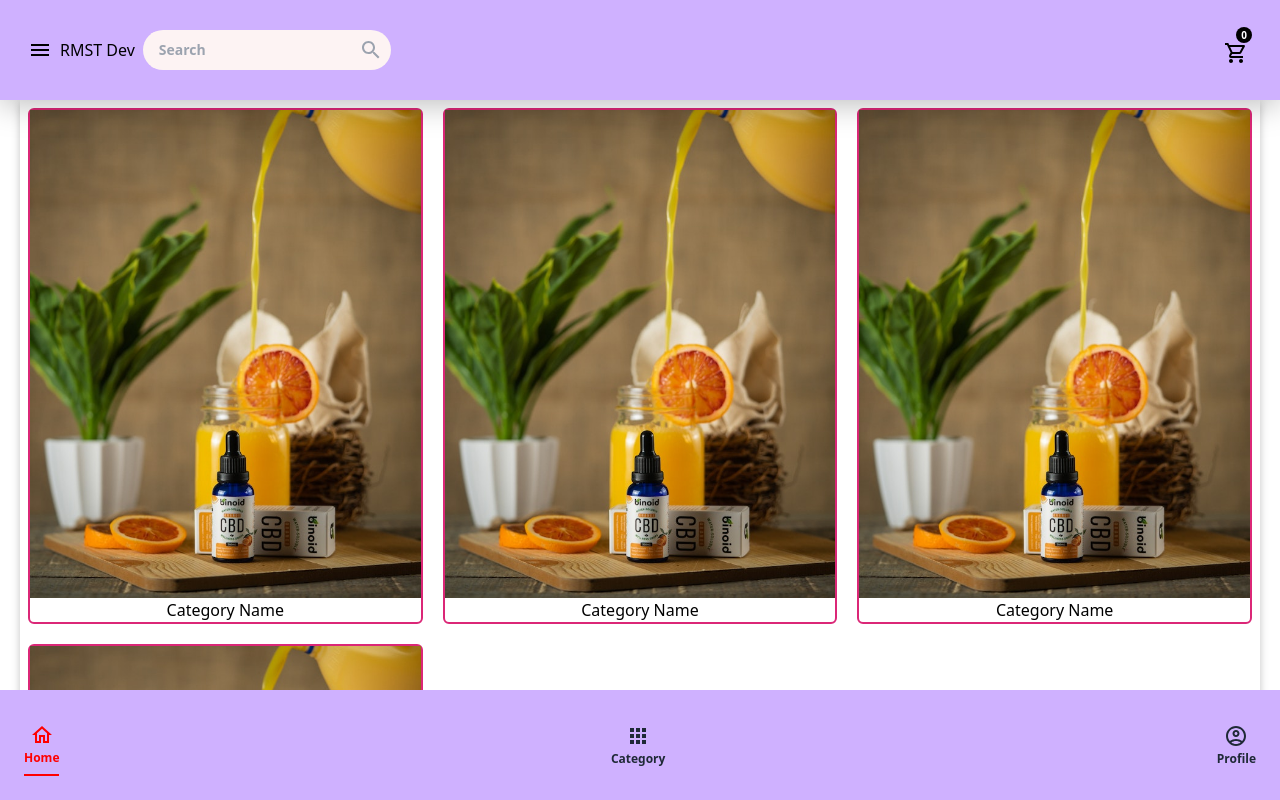
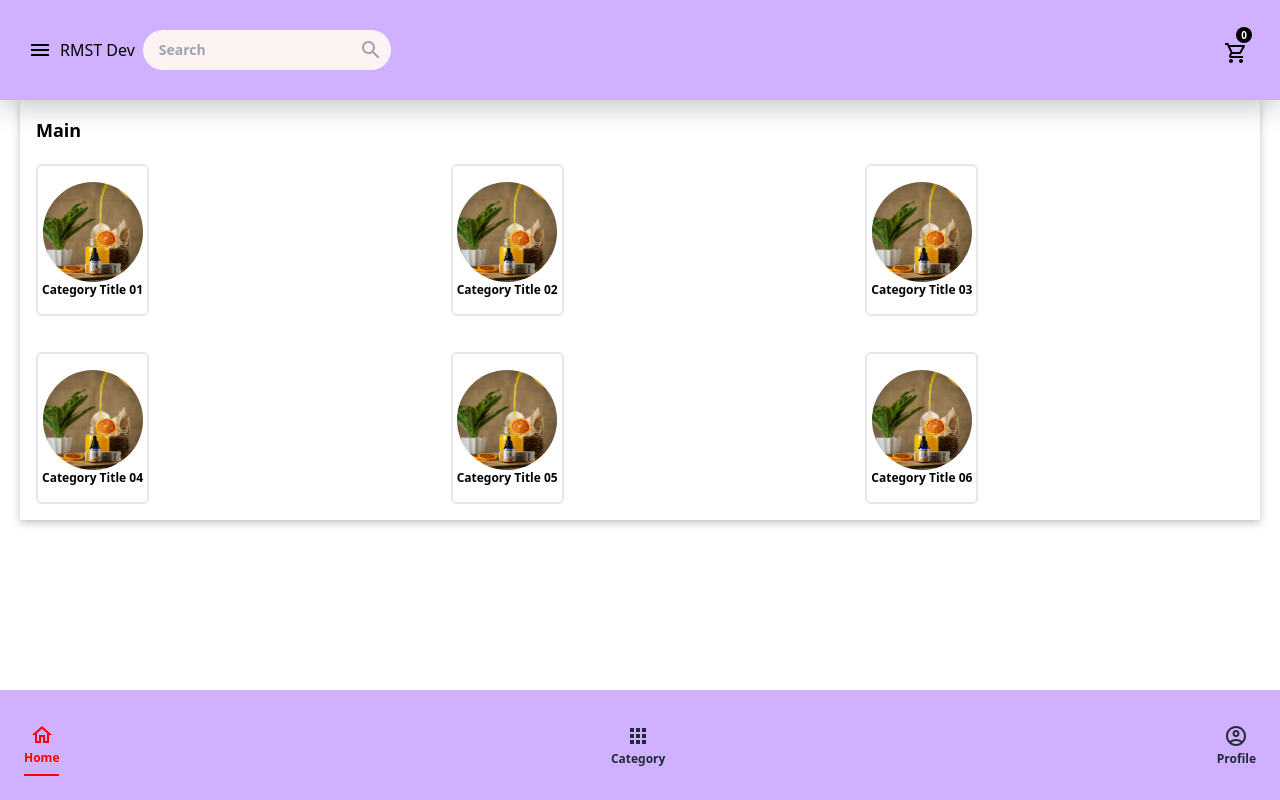
Before and after one commit to Sandunrmst/e-com-react-app, a React (Vite) app: page /category in a window 1280 px wide. Built offline with nearby package versions, Linux system fonts and the light colour scheme.

Commit message:
Adds categoryItem page

```diff
--- a/package.json
+++ b/package.json
@@ -14,8 +14,10 @@
     "@emotion/styled": "^11.11.0",
     "@mui/icons-material": "^5.14.0",
     "@mui/material": "^5.14.0",
+    "@reduxjs/toolkit": "^1.9.5",
     "react": "^18.2.0",
     "react-dom": "^18.2.0",
+    "react-redux": "^8.1.2",
     "react-router-dom": "^6.14.1",
     "swiper": "^10.0.4"
   },
--- a/src/Pages/Category/Category.jsx
+++ b/src/Pages/Category/Category.jsx
@@ -1,24 +1,77 @@
+import { IconButton } from '@mui/material';
 import prod1 from '../../img/prod1.jpg'
+import { Link } from 'react-router-dom';
+
+const categoryArr = [
+  {
+    imageUrl: prod1,
+    title: 'Category Title 01',
+    categoryId: 'category-01'
+  },
+  {
+    imageUrl: prod1,
+    title: 'Category Title 02',
+    categoryId: 'category-02'
+  },
+  {
+    imageUrl: prod1,
+    title: 'Category Title 03',
+    categoryId: 'category-03'
+  },
+  {
+    imageUrl: prod1,
+    title: 'Category Title 04',
+    categoryId: 'category-04'
+  },
+  {
+    imageUrl: prod1,
+    title: 'Category Title 05',
+    categoryId: 'category-05'
+  },
+  {
+    imageUrl: prod1,
+    title: 'Category Title 06',
+    categoryId: 'category-06'
+  }
+]
 
 const Category = () => {
   return (
     <div className="px-5 py-[100px] w-full h-screen overflow-y-scroll">
-      <div style={{
+      <section style={{
         boxShadow: "rgba(0, 0, 0, 0.24) 0px 3px 8px",
-      }} className="w-full p-2 grid grid-cols-3 grid-rows-[auto] gap-5">
-          <CategoryItem />
-          <CategoryItem />
-          <CategoryItem />
-          <CategoryItem />
-      </div>
+      }} className="w-full p-2">
+
+        <h1 className='text-lg font-bold mt-2 ml-2 mb-3'>Main</h1>
+
+        <div className='grid grid-cols-3 grid-rows-[auto] gap-5'>
+        {categoryArr.map(({imageUrl, title, categoryId}, index) => <CategoryUnitItem key={index} imageUrl={imageUrl} title={title} categoryId={categoryId}/>)}
+
+
+        </div>
+
+      </section>
     </div>
   )
 }
 
 export default Category
 
-const CategoryItem = () => <div className="w-full rounded-md border-2 border-pink-600 flex flex-col items-center">
+const CategoryUnitItem = ({imageUrl, title, categoryId}) => (
+  <Link to={`/category/${categoryId}`}>
+  <IconButton sx={{color:'red'}}>
 
-  <img src={prod1}/>
-  <h2> Category Name</h2>
-</div>
+  <div className="w-full rounded-md border-2 py-4 px-1 flex flex-col items-center">
+
+    <img
+    src={imageUrl}
+    alt={title}
+    className='rounded-full w-[100px] h-[100px]'
+    />
+    <h2 className='text-xs text-black font-bold'> {title}</h2>
+  </div>
+
+  </IconButton>
+  </Link>
+
+);
--- /dev/null
+++ b/src/Pages/CategoryItems/CategoryItem.jsx
@@ -0,0 +1,12 @@
+
+
+const CategoryItem = () => {
+
+  return (
+    <div className="px-5 py-[100px] w-full h-screen overflow-y-scroll">
+        CategoryItem
+    </div>
+  )
+}
+
+export default CategoryItem
--- a/src/Routers/AppRouter.jsx
+++ b/src/Routers/AppRouter.jsx
@@ -5,6 +5,7 @@ import User from "../Pages/User/User";
 import Login from "../Pages/Login/Login";
 import UserProtected from "./UserProtected";
 import Category from "../Pages/Category/Category";
+import CategoryItem from "../Pages/CategoryItems/CategoryItem";
 
 const router = createBrowserRouter([
   {
@@ -17,7 +18,16 @@ const router = createBrowserRouter([
       },
       {
         path: 'category',
-        element:<Category />
+        children: [
+          {
+            index: true,
+            element: <Category />,
+          },
+          {
+            path: ':categoryId',
+            element:<CategoryItem/>,
+          },
+        ],
       },
       {
         element:<UserProtected/>,
```
Also changed, not shown: 1 other file (tests, documents, lock files or other folders).
